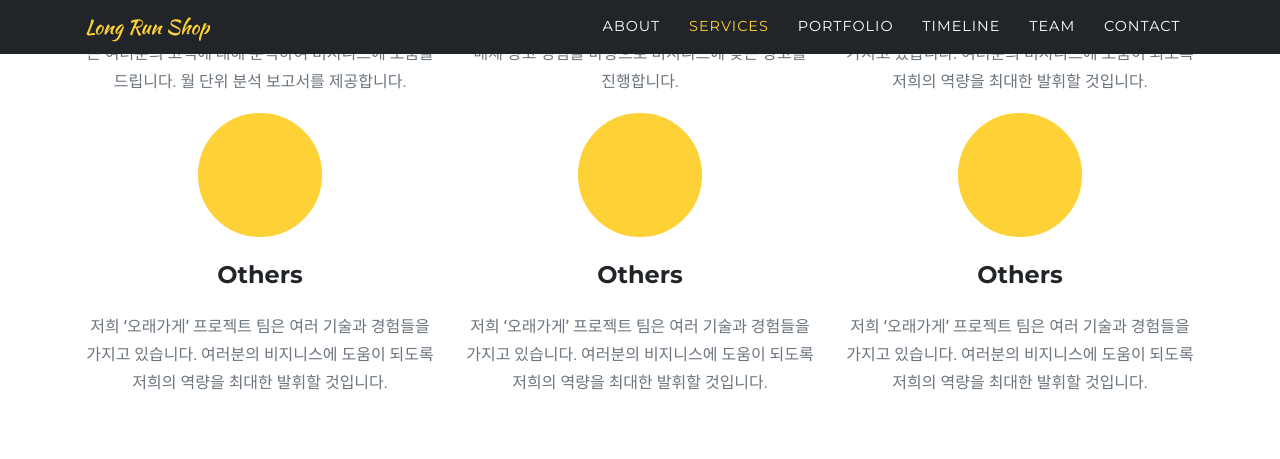
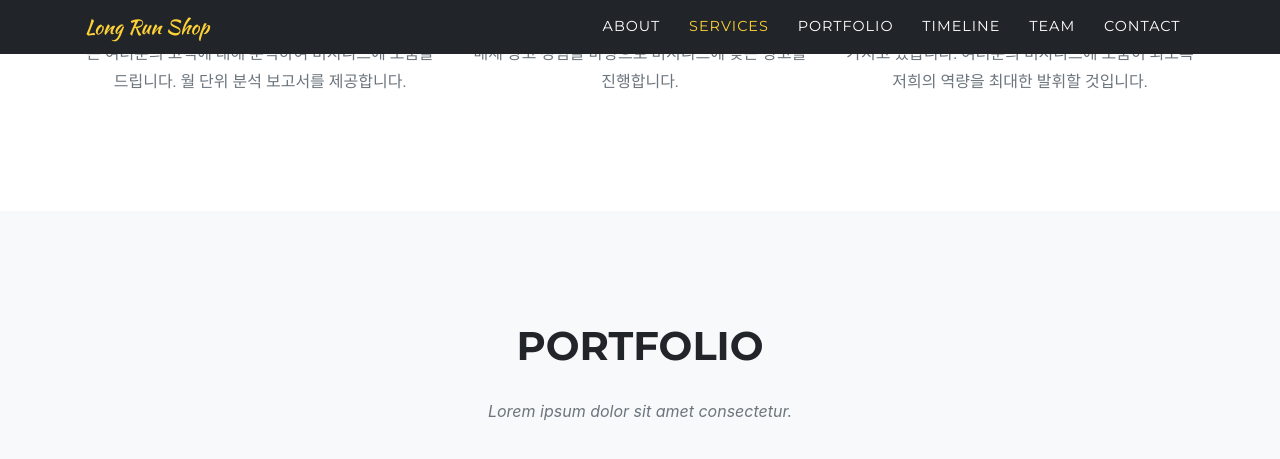
Before and after one commit to WowPeter/long-run-shop, a Jekyll site: the page built from index.md, in a window 1280 px wide and 1400 px high, scrolled down 2051 px, cut to the strip 0-480 px from the top of the window. Shown: the top 459 px of the strip. Built offline with Jekyll 4.4.1, drawn with Linux system fonts in a browser that asks for light colours; some web fonts are replaced; some of the changed text lies outside the part shown.

Commit message:
코드 정리

```diff
--- a/_data/sitetext.yml
+++ b/_data/sitetext.yml
@@ -32,23 +32,14 @@ en: &DEFAULT_EN
         icon: fas fa-shopping-cart
       - title: "Analytics"
         desc: "고객에 맞는 비지니스 운영을 돕기 위해, 앱을 사용하는 여러분의 고객에 대해 분석하여 비지니스에 도움을 드립니다. 월 단위 분석 보고서를 제공합니다."
-        icon: fab fa-pagelines
+        icon: fab fa-dochub
       - title: "Marketing"
         desc: "온라인 광고, 버스/지하철 광고, 지면 인쇄 등, 다양한 매체 광고 경험을 바탕으로 비지니스에 맞는 광고를 진행합니다."
         icon: fas fa-bullhorn
       - title: "Others"
         desc: "저희 '오래가게' 프로젝트 팀은 여러 기술과 경험들을 가지고 있습니다. 여러분의 비지니스에 도움이 되도록 저희의 역량을 최대한 발휘할 것입니다."
-        icon: fab fa-dochub
+        icon: fab fa-pagelines
 
-      - title: "Others"
-        desc: "저희 '오래가게' 프로젝트 팀은 여러 기술과 경험들을 가지고 있습니다. 여러분의 비지니스에 도움이 되도록 저희의 역량을 최대한 발휘할 것입니다."
-        icon: fab fa-paperclip
-      - title: "Others"
-        desc: "저희 '오래가게' 프로젝트 팀은 여러 기술과 경험들을 가지고 있습니다. 여러분의 비지니스에 도움이 되도록 저희의 역량을 최대한 발휘할 것입니다."
-        icon: fab fa-chart-simple
-      - title: "Others"
-        desc: "저희 '오래가게' 프로젝트 팀은 여러 기술과 경험들을 가지고 있습니다. 여러분의 비지니스에 도움이 되도록 저희의 역량을 최대한 발휘할 것입니다."
-        icon: fab fa-files
 
   portfolio:
     title: "Portfolio"
@@ -63,9 +54,9 @@ en: &DEFAULT_EN
     # left is the default
     #start_align: "left"
     events:
-      - title: "오래가게 Project is started"
+      - title: "**오래가게** Project is started"
         year: "2025"
-        desc: "자영업 및 소상공인을 위해 무료로 앱을 제작하여 제공하는 '**우리가게**' 프로젝트 시작. 이 프로젝트 취지에 공감한 각 분야별 전문가들이 모여 자신이 가진 기술과 경험을 나누고자 의기투합!"
+        desc: "자영업 및 소상공인을 위해 무료로 앱을 제작하여 제공하는 '**우리가게**' 프로젝트 시작."
         image: assets/img/timeline/0.png
         alt:
     end: "다음은<br>여러분 가게<br>앱을 만듭니다."
```
